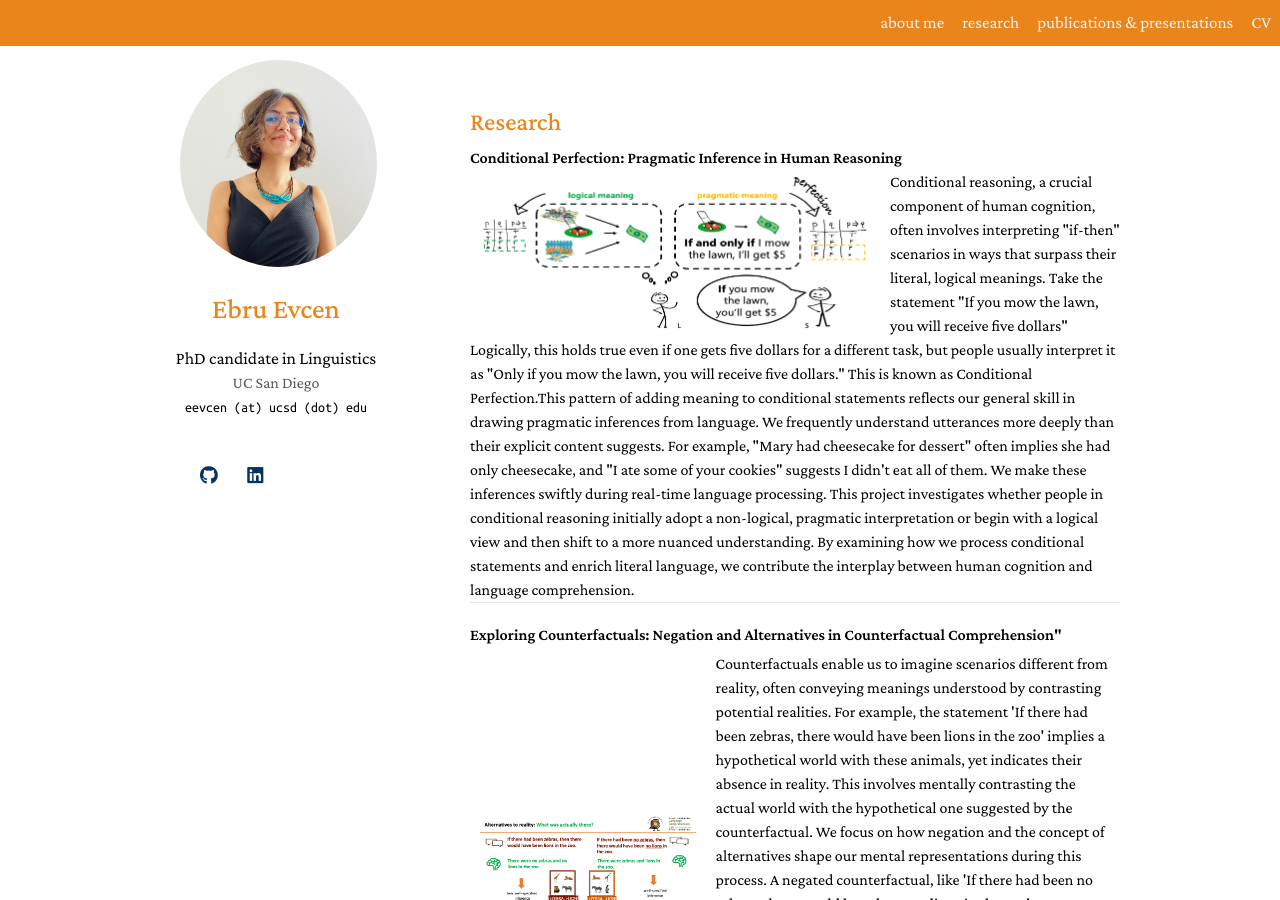
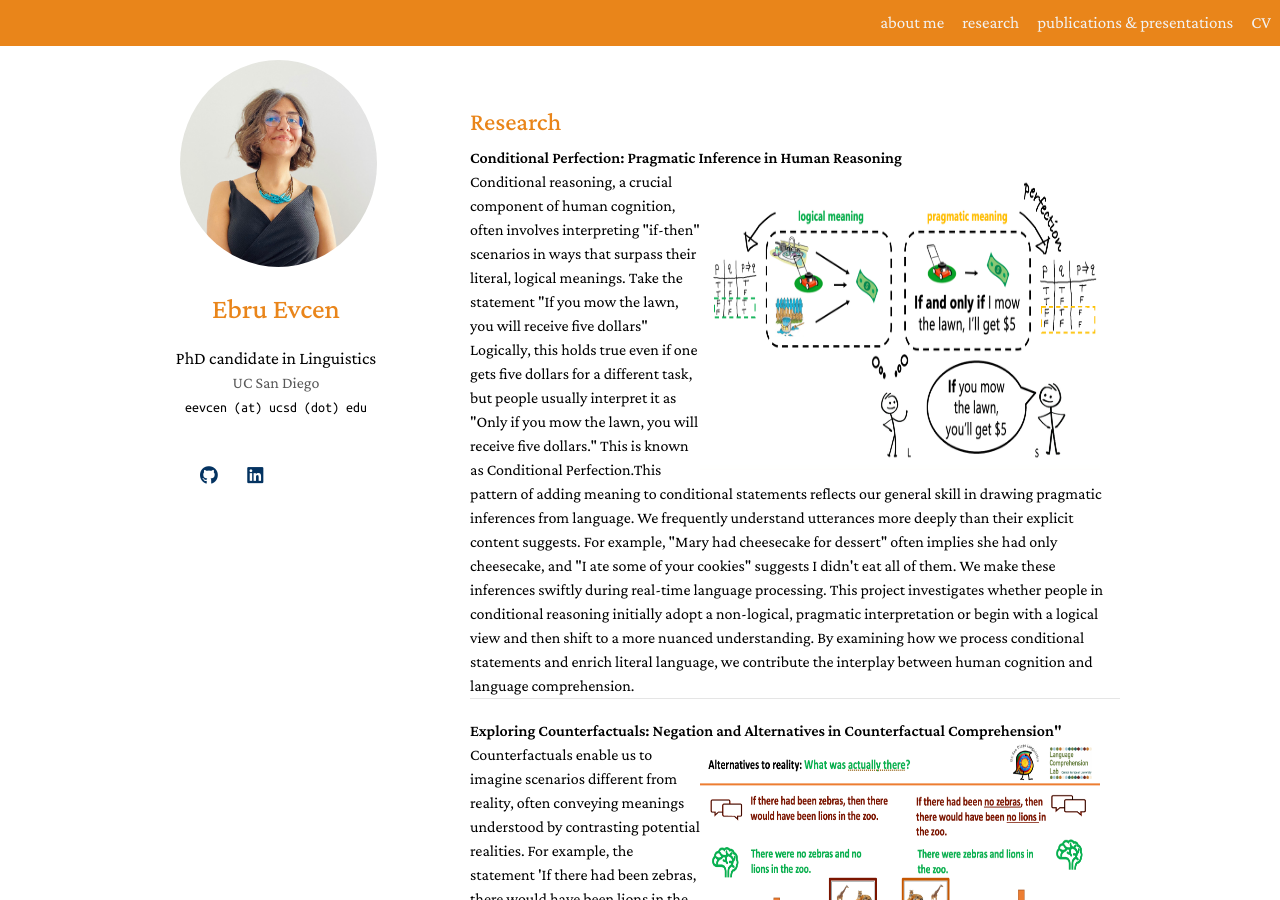
Before and after one commit to ebruevcen/ebruevcen.github.io, a Jekyll site: the page built from research.md, in a window 1280 px wide and 900 px high. Built offline with Jekyll 4.4.1, drawn with Linux system fonts in a browser that asks for light colours; nearby versions of some CDN libraries; library files that are not in the unit come from our copies; a style sheet for code colours, icons or effects is not loaded.

Commit message:
cv updated

```diff
--- a/research.md
+++ b/research.md
@@ -10,42 +10,27 @@ permalink: /research/
 <h4 style="margin:0 0 0;">Conditional Perfection: Pragmatic Inference in Human Reasoning</h4>
 
 <div>
-    <img src="../assets/img/conditionals.png" alt="conditional perfection" style="float: left; margin-right: 20px; width: 400px;" />
+<img src="../assets/img/conditionals.png" alt="conditional perfection" style="float: right; margin-right: 20px; width: 400px; height: 300px;" />
     Conditional reasoning, a crucial component of human cognition, often involves interpreting "if-then" scenarios in ways that surpass their literal, logical meanings. Take the statement "If you mow the lawn, you will receive five dollars" Logically, this holds true even if one gets five dollars for a different task, but people usually interpret it as "Only if you mow the lawn, you will receive five dollars." This is known as Conditional Perfection.This pattern of adding meaning to conditional statements reflects our general skill in drawing pragmatic inferences from language. We frequently understand utterances more deeply than their explicit content suggests. For example, "Mary had cheesecake for dessert" often implies she had only cheesecake, and "I ate some of your cookies" suggests I didn't eat all of them. We make these inferences swiftly during real-time language processing. This project investigates whether people in conditional reasoning initially adopt a non-logical, pragmatic interpretation or begin with a logical view and then shift to a more nuanced understanding. By examining how we process conditional statements and enrich literal language, we contribute the interplay between human cognition and language comprehension.
 </div>
-
-
 
 ---
 <h4 style="margin:0 0 0;">Exploring Counterfactuals: Negation and Alternatives in Counterfactual Comprehension"</h4>
 
-<table>
-  <tr>
-    <td>
-      <img src="../assets/img/counterfactuals.png" alt="alternatives" width="5000"/>
-    </td>
-    <td style="vertical-align: top;">
-   Counterfactuals enable us to imagine scenarios different from reality, often conveying meanings understood by contrasting potential realities. For example, the statement 'If there had been zebras, there would have been lions in the zoo' implies a hypothetical world with these animals, yet indicates their absence in reality. This involves mentally contrasting the actual world with the hypothetical one suggested by the counterfactual.
+<div>
+<img src="../assets/img/counterfactuals.png" alt="alternatives" style="float: right; margin-right: 20px; width: 400px; height: 300px;" />   Counterfactuals enable us to imagine scenarios different from reality, often conveying meanings understood by contrasting potential realities. For example, the statement 'If there had been zebras, there would have been lions in the zoo' implies a hypothetical world with these animals, yet indicates their absence in reality. This involves mentally contrasting the actual world with the hypothetical one suggested by the counterfactual.
 We focus on how negation and the concept of alternatives shape our mental representations during this process. A negated counterfactual, like 'If there had been no zebras, there would have been no lions in the zoo', suggests a world without these animals, while implicitly confirming their existence in another scenario. These negated counterfactuals help answer implicit questions (QuD) by reducing uncertainty and creating specific mental images. Understanding these sentences requires simultaneously navigating the nuances of both hypothetical and actual states, highlighting the complexity of cognitive processing in language comprehension.
-
-    </td>
-  </tr>
-</table>
+</div>
 ---
 
 
 <h4 style="margin:0 0 0;">Pronoun Resolution in Turkish*</h4>
 
-<table>
-  <tr>
-    <td>
-    </td>
-    <td>
+<div>
 In natural communication settings, ambiguous referring expressions like 'she', 'that', 'there', 'then' are rarely encountered without context. They usually appear after a meaningful discourse, enabling the construction of plausible hypotheses about their reference. Even within coherent discourse, identifying the correct reference among multiple alternatives is complex, involving understanding who or what the utterance is about, the event, the participants and their roles, and the relationship of the utterance to other discourse elements.
 
 Specifically focusing on Turkish, this project examines how null and overt pronouns are interpreted across different verb types, coherence relations, valency, and word order. Turkish null-pronouns show a complex interplay between grammatical and pragmatic factors, while overt-pronouns are heavily influenced by grammatical factors.
 
 *Joint work with Duygu Ozge
-    </td>
-  </tr>
-</table>
+
+</div>
```
Also changed, not shown: cv.md (+4 -1 lines).
